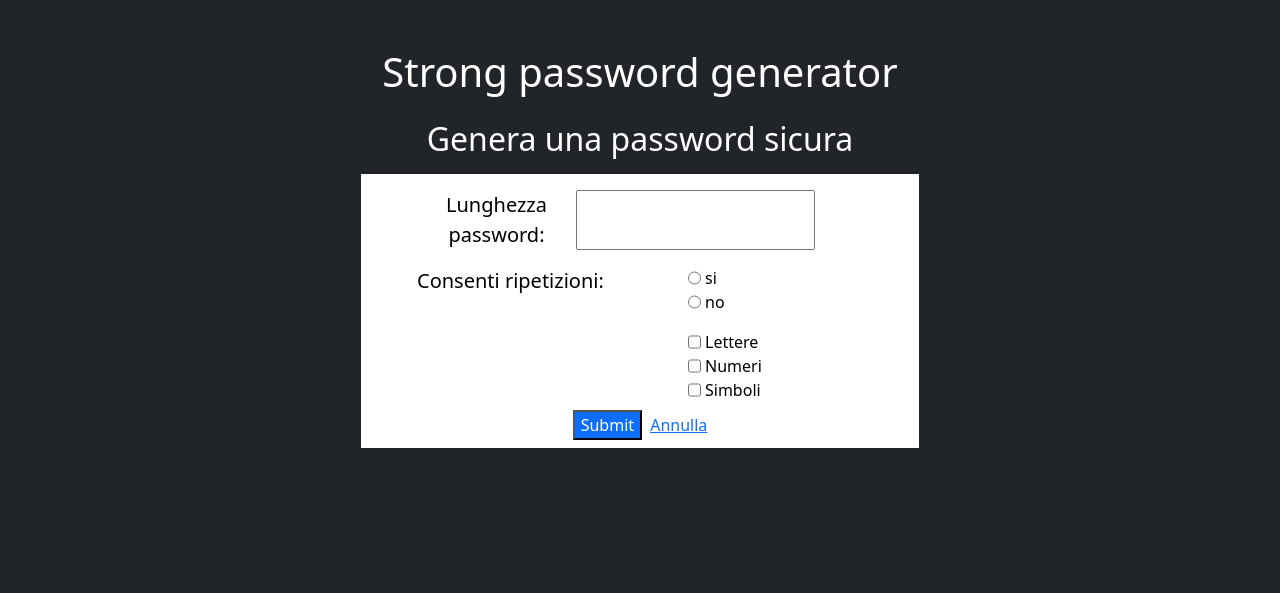
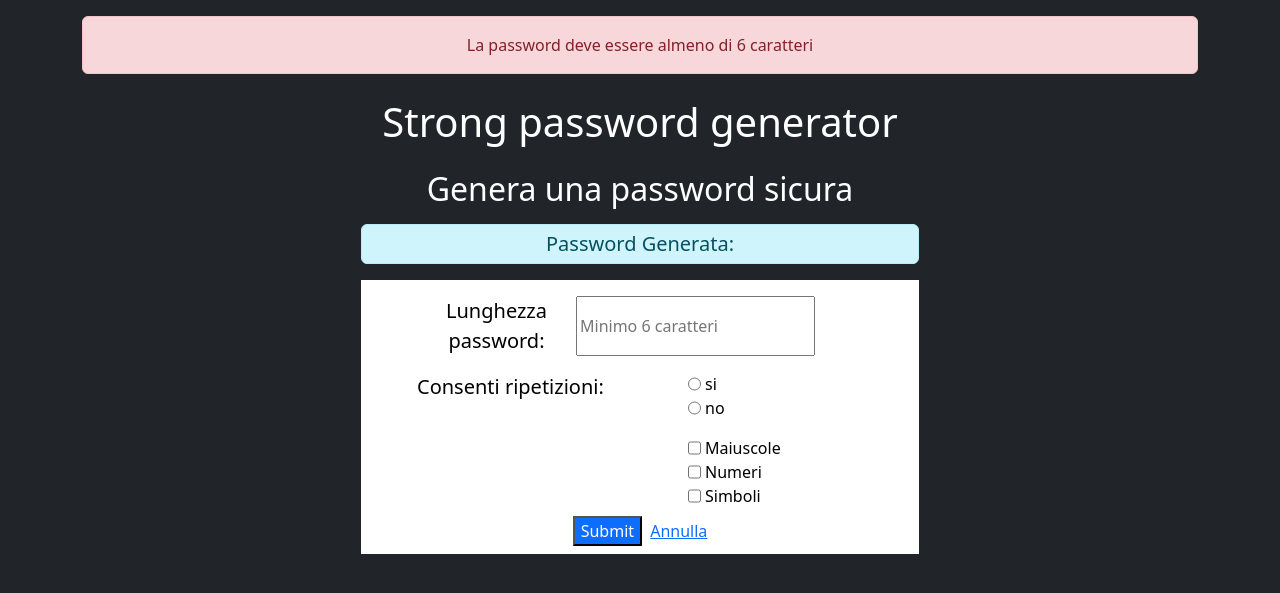
Before and after one commit to RixTerreny/php-strong-password-generator, a PHP site: page / in a window 1280 px wide. Shown: the top 593 px of the page. Run offline with PHP 8.4, Linux system fonts and the light colour scheme.

Commit message:
exercise ended milestone 1, 2 and 4

```diff
--- /dev/null
+++ b/function.php
@@ -0,0 +1,52 @@
+<?php
+function passwordGen($Lu,$le,$nu,$si,$ripe){
+    if ($Lu<=4) {
+        return;
+    }
+    else{
+        $special = true;
+        $numeri = true;
+        $password ="";
+        if ($le==1){
+            $password =  chr(rand(65,90));
+        }else{
+            $Lu++;
+        }
+
+        if ($nu=="" && $numeri==true) {
+            $Lu++;
+            $Lu++;
+            $numeri = false;
+        }
+
+        if ($si=="" && $special == true) {
+            $Lu++;
+            $special = false;
+        }
+
+        $allLetter = [];
+        for ($i=0; $i < $Lu-4; $i++) {
+            $newLetter = chr(rand(97,122));
+            if ($ripe==0) {
+                if(in_array($newLetter, $allLetter)==1){
+                    $i--;
+                }else{
+                    array_push($allLetter,$newLetter);
+                    $password .= $newLetter;
+                };
+            }else{
+                $password .= chr(rand(97,122));
+            }
+        }
+
+        if ($special==true) {
+            $password .=  chr(rand(35,45));
+        }
+
+        if ($numeri==true) {
+            $password .= rand(10, 99);
+        }
+
+        return $password;
+    }
+};
--- a/index.php
+++ b/index.php
@@ -1,23 +1,27 @@
 <?php
-$lung = isset($_GET["lunghezza"]);
 
-$ripe = isset($_GET["ripetizioni"]);
+
+$alert=false;
+if(isset($_GET["lunghezza"]) && $_GET["lunghezza"]>= 6){
+    $lung = $_GET["lunghezza"];
+}
+else{
+    $alert=true;
+    $lung=0;
+}
+
+$ripe =1;
+if(isset($_GET["ripetizioni"])){
+    $ripe = $_GET["ripetizioni"];
+}
 
 $letter = isset($_GET["lettere"]);
 $num = isset($_GET["numeri"]);
 $simb = isset($_GET["simboli"]);
 
-function passwordGen($str){
-    $password =  chr(rand(65,90));
-    for ($i=0; $i < $str-4; $i++) {
-        $password .= chr(rand(97,122));
-    }
-    $password .=  chr(rand(35,45)) .rand(10, 99);
-    return $password;
-};
+include 'function.php';
 
-$password= passwordGen(8);
-echo $password;
+$password= passwordGen($lung,$letter,$num,$simb,$ripe);
 ?>
 
 <!DOCTYPE html>
@@ -31,14 +35,21 @@ echo $password;
 </head>
 <body class="bg-dark">
     <div class="container text-white text-center">
+        <?php
+        if($alert==true){
+            echo "<div class='alert alert-danger mt-3' role='alert'>La password deve essere almeno di 6 caratteri</div>";
+        }
+        ?>
         <h1 class="my-4">Strong password generator</h1>
         <h2 class="mb-3">Genera una password sicura</h2>
-
+        <?php
+        echo "<div class='alert alert-info p-1 w-50 fs-5 mx-auto' role='alert'>Password Generata: $password</div>";
+        ?>
 
         <form class="bg-white p-2 radius text-black w-50 m-auto" action="" method="GET">
             <div class="d-flex px-5 justify-content-between mt-2">
                 <div class="fs-5">Lunghezza password:</div>
-                <input class="me-5" type="text" name="lunghezza">
+                <input class="me-5" type="text" name="lunghezza" placeholder="Minimo 6 caratteri">
             </div>
 
             <div class="d-flex px-5 justify-content-between mt-3">
@@ -59,7 +70,7 @@ echo $password;
                     <!-- seconda checkbox -->
                     <div class="d-flex ms-5 mt-3">
                         <input type="checkbox" name="lettere">
-                        <div class="ms-1">Lettere</div>
+                        <div class="ms-1">Maiuscole</div>
                     </div>
 
                     <div class="d-flex ms-5">
```
